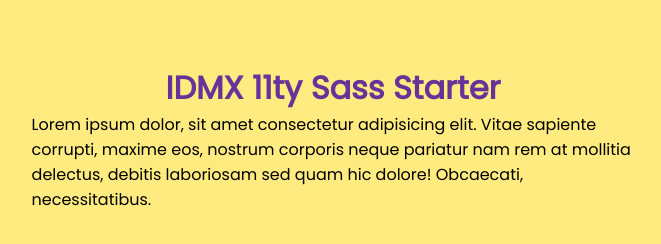
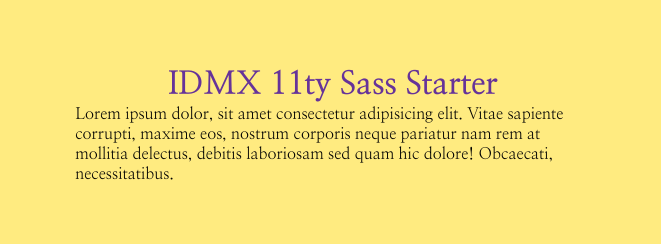
Before and after one commit to RVCC-IDMX/poem-site-bryonbeaufait, an Eleventy site: page src/index.html in a window 1280 px wide. Shown: the whole page, without its empty margins (307-968 px from the left). Built offline with nearby package versions, Linux system fonts and the light colour scheme; Eleventy itself is replaced by a stand-in of ours; files that its build step writes are made by us from their sources.

Commit message:
replace with poem

```diff
--- a/src/sass/base/_typography.scss
+++ b/src/sass/base/_typography.scss
@@ -1,8 +1,8 @@
 /* typography */
 
-@import url('https://fonts.googleapis.com/css2?family=Poppins&display=swap');
+@import url('https://fonts.googleapis.com/css2?family=Nanum+Myeongjo:wght@400;700;800&display=swap');
 
-$font: "Poppins", serif;
+$font: 'Nanum Myeongjo', serif;
 
 // body font styling vars
 $body-font-size: 120%;
```
